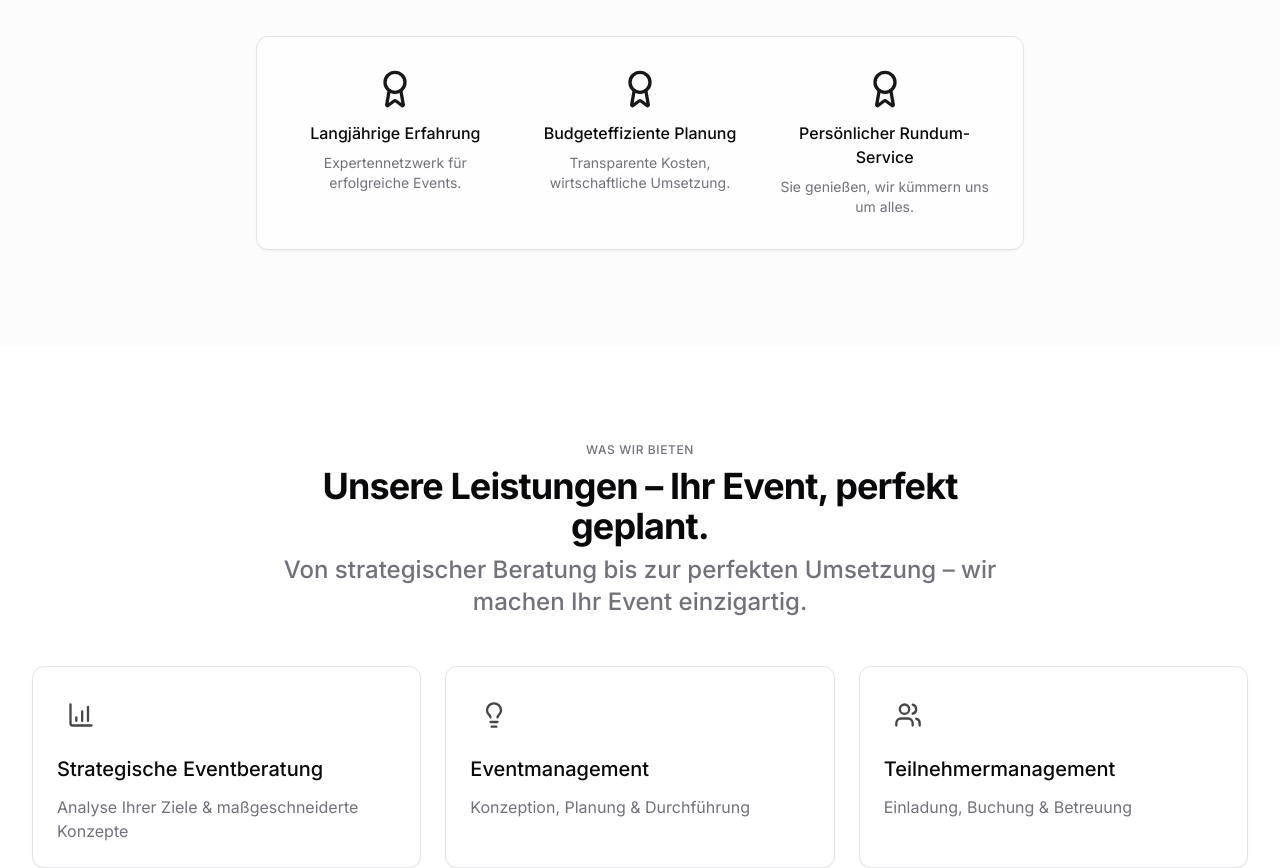
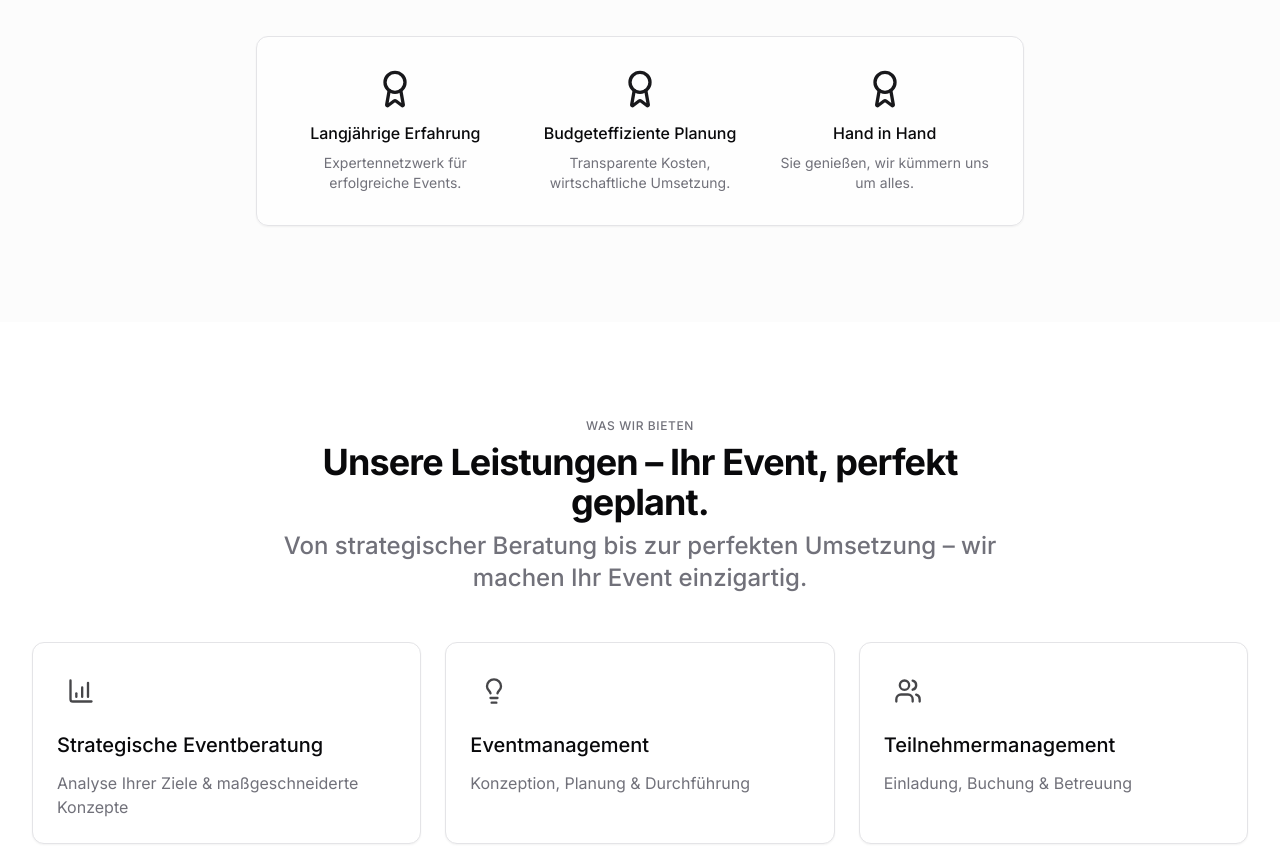
Before and after one commit to ooliv-agentur/mecovent, a React (Vite) app: page / in a window 1280 px wide. Shown: the part 1468-2336 px from the top of the page. Built offline with nearby package versions, Linux system fonts and the light colour scheme.

Commit message:
Fix: Update AboutSection content
Changed "Persönlicher Rundum-Service" to "Hand in Hand" in AboutSection.

```diff
--- a/src/components/AboutSection.tsx
+++ b/src/components/AboutSection.tsx
@@ -1,4 +1,3 @@
-
 import React from 'react';
 import { Heart, Award, Leaf, Lightbulb } from 'lucide-react';
 
@@ -67,7 +66,7 @@ const AboutSection = () => {
               </div>
               <div className="flex flex-col items-center text-center">
                 <Award className="h-10 w-10 text-primary mb-3" />
-                <h4 className="font-medium text-base mb-2">Persönlicher Rundum-Service</h4>
+                <h4 className="font-medium text-base mb-2">Hand in Hand</h4>
                 <p className="text-sm text-muted-foreground">Sie genießen, wir kümmern uns um alles.</p>
               </div>
             </div>
```
